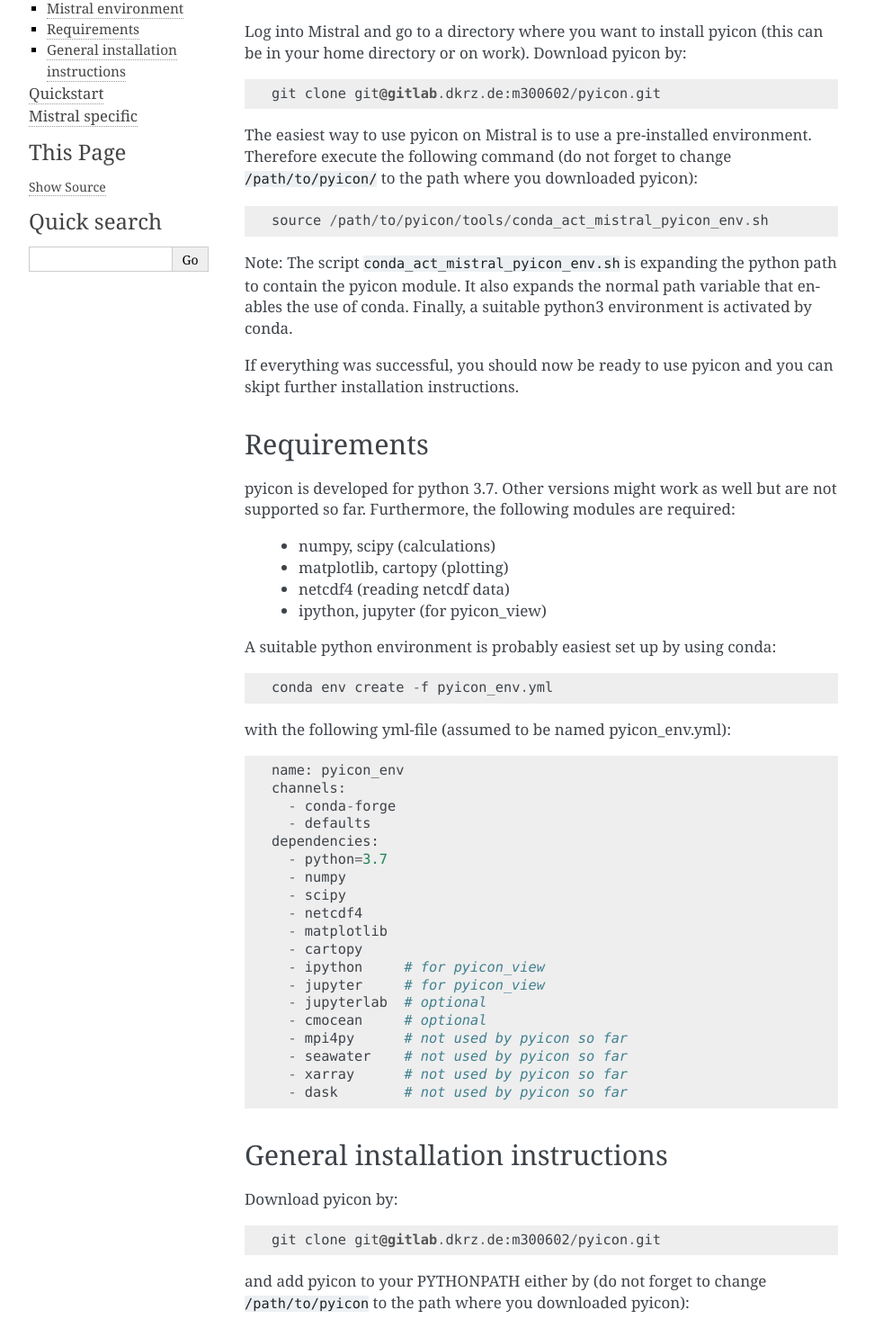
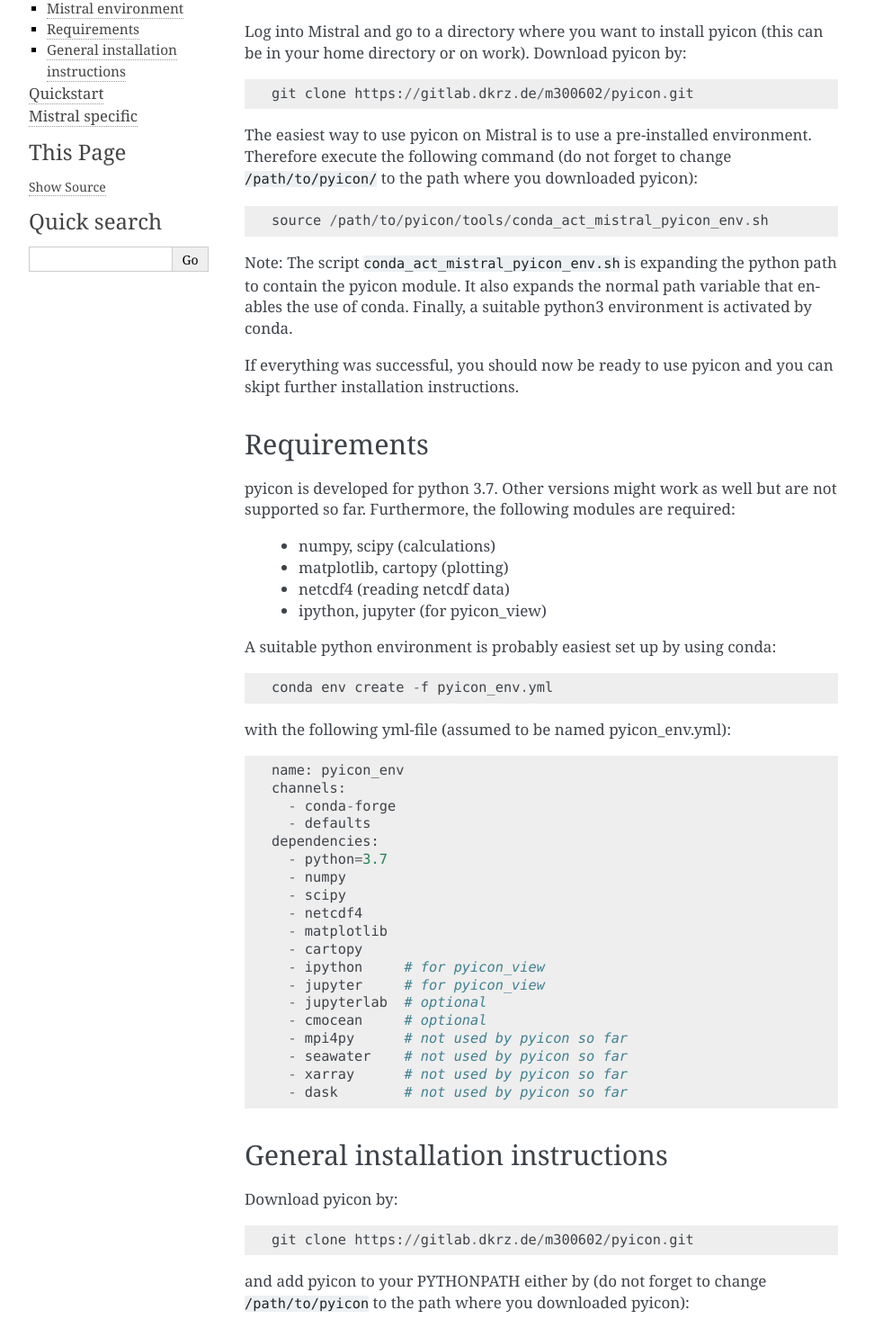
Before and after one commit to ppothapa/pyICON_EXCLAIM, a Sphinx documentation site: the page built from doc/installation.rst, in a window 1280 px wide. Shown: the part 152-1628 px from the top of the page at 90% size, without its empty margins (148-1140 px from the left). Built offline with Sphinx 7.4.7, drawn with Linux system fonts in a browser that asks for light colours; formulas are drawn with MathJax 3.

Commit message:
doc: Replaced ssh git clone by https git clone command.

```diff
--- a/doc/installation.rst
+++ b/doc/installation.rst
@@ -7,7 +7,7 @@
 Log into Mistral and go to a directory where you want to install pyicon (this can be in your home directory or on work).
 Download pyicon by::
 
-  git clone git@gitlab.dkrz.de:m300602/pyicon.git
+  git clone https://gitlab.dkrz.de/m300602/pyicon.git
 
 The easiest way to use pyicon on Mistral is to use a pre-installed environment.
 Therefore execute the following command (do not forget to change ``/path/to/pyicon/`` to the path where you downloaded pyicon)::
@@ -62,7 +62,7 @@
 
 Download pyicon by::
 
-  git clone git@gitlab.dkrz.de:m300602/pyicon.git
+  git clone https://gitlab.dkrz.de/m300602/pyicon.git
 
 .. So far, the following is not supported yet::
 
```
